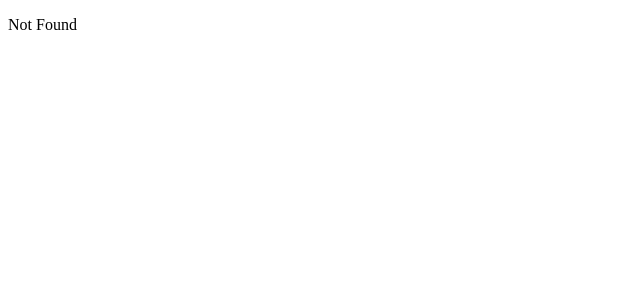
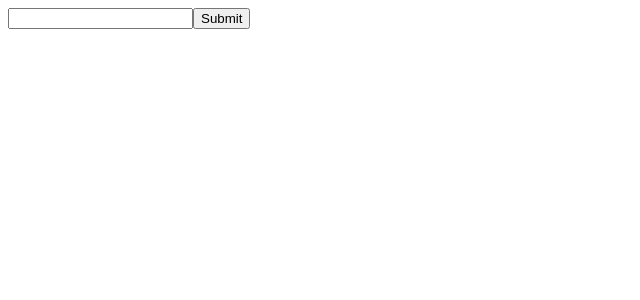
Before and after one commit to typeonce-dev/patterns-for-state-management-with-actors-in-react-with-xstate, a React (Vite) app: page /invoke in a window 1280 px wide. Shown: the top 300 px of the page, without its empty margins (0-640 px from the left). Built offline with nearby package versions, Linux system fonts and the light colour scheme.

Commit message:
invoke pattern

```diff
--- a/src/actors/form.ts
+++ b/src/actors/form.ts
@@ -1,29 +1,63 @@
-import { assign, setup, type ActorRefFrom } from "xstate";
+import { assertEvent, assign, setup, type ActorRefFrom } from "xstate";
 import * as InputTextActor from "../actors/input-text";
 
 /**
  * Reference to child actor inside `context`.
  *
- * Access value from `FromData` on submit.
+ * Access value from `FromData` on submit *or* directly from child snapshot.
  */
 export const actorWithRef = setup({
   types: {
     input: {} as { text: string | undefined },
     context: {} as {
-      textActor: ActorRefFrom<typeof InputTextActor.actorShared>;
+      textActor: ActorRefFrom<typeof InputTextActor.actorIndependent>;
     },
     events: {} as { type: "submit"; formData: FormData },
   },
 }).createMachine({
   context: ({ spawn, input }) => ({
-    textActor: spawn(InputTextActor.actorShared, {
+    textActor: spawn(InputTextActor.actorIndependent, {
       input: { defaultValue: input.text },
     }),
   }),
   on: {
     submit: {
-      actions: ({ event }) => {
+      actions: ({ event, context }) => {
         console.log({ text: event.formData.get("text") });
+        console.log({ text: context.textActor.getSnapshot().context.value });
+      },
+    },
+  },
+});
+
+/**
+ * No reference to child actor inside `context`.
+ *
+ * Child actor is invoked with `invoke` in the root of the machine.
+ */
+type InputInvoke = { text: string | undefined };
+export const actorInvoke = setup({
+  types: {
+    input: {} as InputInvoke,
+    events: {} as
+      | { type: "submit" }
+      | { type: "xstate.init"; input: InputInvoke },
+    children: {} as { textActor: "textActor" },
+  },
+  actors: { textActor: InputTextActor.actorIndependent },
+}).createMachine({
+  invoke: {
+    id: "textActor",
+    src: "textActor",
+    input: ({ event }) => {
+      assertEvent(event, "xstate.init");
+      return { defaultValue: event.input.text };
+    },
+  },
+  on: {
+    submit: {
+      actions: ({ context }) => {
+        console.log({ text: context.textActor.getSnapshot().context.value });
       },
     },
   },
--- a/src/actors/input-text.ts
+++ b/src/actors/input-text.ts
@@ -3,7 +3,7 @@ import { assign, sendTo, setup, type AnyActorRef } from "xstate";
 /**
  * Independent actor, no reference to parent, isolated logic.
  */
-export const actorShared = setup({
+export const actorIndependent = setup({
   types: {
     input: {} as { defaultValue: string | undefined },
     context: {} as { value: string },
--- a/src/components/input-text.tsx
+++ b/src/components/input-text.tsx
@@ -46,7 +46,7 @@ const InputTextWithActor = ({
   actor,
 }: {
   name: string;
-  actor: ActorRefFrom<typeof InputTextActor.actorShared>;
+  actor: ActorRefFrom<typeof InputTextActor.actorIndependent>;
 }) => {
   const value = useSelector(actor, (snapshot) => snapshot.context.value);
   return (
@@ -95,6 +95,24 @@ const InputTextParentRef = ({
   );
 };
 
+const InputTextInvoke = ({
+  name,
+  actor,
+}: {
+  name: string;
+  actor: ActorRefFrom<typeof InputTextActor.actorIndependent>;
+}) => {
+  const value = useSelector(actor, (snapshot) => snapshot.context.value);
+  return (
+    <input
+      type="text"
+      name={name}
+      value={value}
+      onChange={(e) => actor.send({ type: "change", value: e.target.value })}
+    />
+  );
+};
+
 const InputTextReceptionist = ({
   name,
   actor,
@@ -115,6 +133,7 @@ const InputTextReceptionist = ({
 
 export {
   InputText,
+  InputTextInvoke,
   InputTextParentRef,
   InputTextReceptionist,
   InputTextSendTo,
--- a/src/routeTree.gen.ts
+++ b/src/routeTree.gen.ts
@@ -16,6 +16,7 @@ import { Route as WithRefImport } from './routes/with-ref'
 import { Route as SendToImport } from './routes/send-to'
 import { Route as ReceptionistImport } from './routes/receptionist'
 import { Route as ParentRefImport } from './routes/parent-ref'
+import { Route as InvokeImport } from './routes/invoke'
 import { Route as IndexImport } from './routes/index'
 
 // Create/Update Routes
@@ -50,6 +51,12 @@ const ParentRefRoute = ParentRefImport.update({
   getParentRoute: () => rootRoute,
 } as any)
 
+const InvokeRoute = InvokeImport.update({
+  id: '/invoke',
+  path: '/invoke',
+  getParentRoute: () => rootRoute,
+} as any)
+
 const IndexRoute = IndexImport.update({
   id: '/',
   path: '/',
@@ -65,6 +72,13 @@ declare module '@tanstack/react-router' {
       path: '/'
       fullPath: '/'
       preLoaderRoute: typeof IndexImport
+      parentRoute: typeof rootRoute
+    }
+    '/invoke': {
+      id: '/invoke'
+      path: '/invoke'
+      fullPath: '/invoke'
+      preLoaderRoute: typeof InvokeImport
       parentRoute: typeof rootRoute
     }
     '/parent-ref': {
@@ -109,6 +123,7 @@ declare module '@tanstack/react-router' {
 
 export interface FileRoutesByFullPath {
   '/': typeof IndexRoute
+  '/invoke': typeof InvokeRoute
   '/parent-ref': typeof ParentRefRoute
   '/receptionist': typeof ReceptionistRoute
   '/send-to': typeof SendToRoute
@@ -118,6 +133,7 @@ export interface FileRoutesByFullPath {
 
 export interface FileRoutesByTo {
   '/': typeof IndexRoute
+  '/invoke': typeof InvokeRoute
   '/parent-ref': typeof ParentRefRoute
   '/receptionist': typeof ReceptionistRoute
   '/send-to': typeof SendToRoute
@@ -128,6 +144,7 @@ export interface FileRoutesByTo {
 export interface FileRoutesById {
   __root__: typeof rootRoute
   '/': typeof IndexRoute
+  '/invoke': typeof InvokeRoute
   '/parent-ref': typeof ParentRefRoute
   '/receptionist': typeof ReceptionistRoute
   '/send-to': typeof SendToRoute
@@ -139,6 +156,7 @@ export interface FileRouteTypes {
   fileRoutesByFullPath: FileRoutesByFullPath
   fullPaths:
     | '/'
+    | '/invoke'
     | '/parent-ref'
     | '/receptionist'
     | '/send-to'
@@ -147,6 +165,7 @@ export interface FileRouteTypes {
   fileRoutesByTo: FileRoutesByTo
   to:
     | '/'
+    | '/invoke'
     | '/parent-ref'
     | '/receptionist'
     | '/send-to'
@@ -155,6 +174,7 @@ export interface FileRouteTypes {
   id:
     | '__root__'
     | '/'
+    | '/invoke'
     | '/parent-ref'
     | '/receptionist'
     | '/send-to'
@@ -165,6 +185,7 @@ export interface FileRouteTypes {
 
 export interface RootRouteChildren {
   IndexRoute: typeof IndexRoute
+  InvokeRoute: typeof InvokeRoute
   ParentRefRoute: typeof ParentRefRoute
   ReceptionistRoute: typeof ReceptionistRoute
   SendToRoute: typeof SendToRoute
@@ -174,6 +195,7 @@ export interface RootRouteChildren {
 
 const rootRouteChildren: RootRouteChildren = {
   IndexRoute: IndexRoute,
+  InvokeRoute: InvokeRoute,
   ParentRefRoute: ParentRefRoute,
   ReceptionistRoute: ReceptionistRoute,
   SendToRoute: SendToRoute,
@@ -192,6 +214,7 @@ export const routeTree = rootRoute
       "filePath": "__root.tsx",
       "children": [
         "/",
+        "/invoke",
         "/parent-ref",
         "/receptionist",
         "/send-to",
@@ -201,6 +224,9 @@ export const routeTree = rootRoute
     },
     "/": {
       "filePath": "index.tsx"
+    },
+    "/invoke": {
+      "filePath": "invoke.tsx"
     },
     "/parent-ref": {
       "filePath": "parent-ref.tsx"
--- a/src/routes/index.tsx
+++ b/src/routes/index.tsx
@@ -7,17 +7,20 @@ export const Route = createFileRoute("/")({
 function App() {
   return (
     <nav style={{ display: "flex", gap: "1rem" }}>
-      <Link to="/with-ref" search={{ text: "test" }}>
+      <Link to="/with-ref" search={{ text: "ref" }}>
         With Ref
       </Link>
-      <Link to="/with-value" search={{ text: "test" }}>
+      <Link to="/with-value" search={{ text: "value" }}>
         With Value
       </Link>
-      <Link to="/send-to" search={{ text: "test" }}>
+      <Link to="/send-to" search={{ text: "send-to" }}>
         Send To
       </Link>
-      <Link to="/parent-ref" search={{ text: "test" }}>
+      <Link to="/parent-ref" search={{ text: "parent-ref" }}>
         Parent Ref
+      </Link>
+      <Link to="/invoke" search={{ text: "invoke" }}>
+        Invoke
       </Link>
     </nav>
   );
--- /dev/null
+++ b/src/routes/invoke.tsx
@@ -0,0 +1,27 @@
+import { createFileRoute } from "@tanstack/react-router";
+import { useMachine } from "@xstate/react";
+import * as FormActor from "../actors/form";
+import { InputTextInvoke } from "../components/input-text";
+
+export const Route = createFileRoute("/invoke")({
+  component: App,
+  validateSearch: (search) => {
+    return { text: search.text as string | undefined };
+  },
+});
+
+function App() {
+  const { text } = Route.useSearch();
+  const [snapshot, send] = useMachine(FormActor.actorInvoke, {
+    input: { text },
+  });
+
+  return (
+    <form action={() => send({ type: "submit" })}>
+      {snapshot.children.textActor && (
+        <InputTextInvoke name="text" actor={snapshot.children.textActor} />
+      )}
+      <button type="submit">Submit</button>
+    </form>
+  );
+}
```
